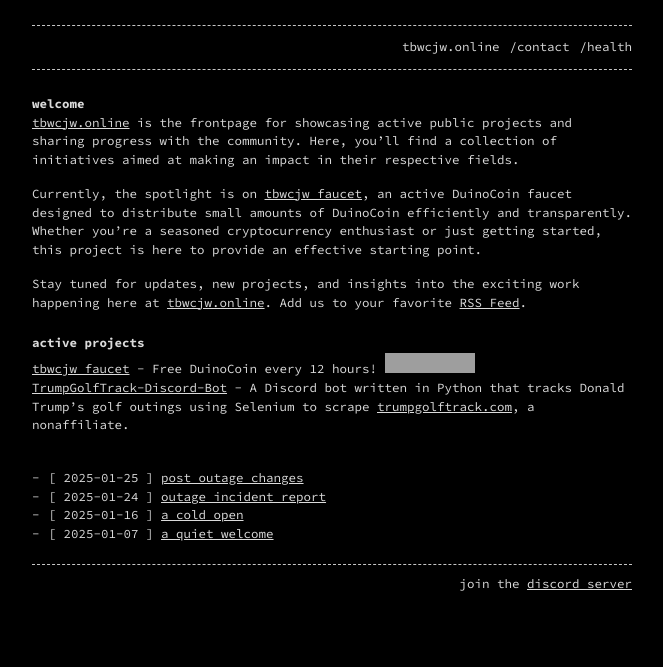
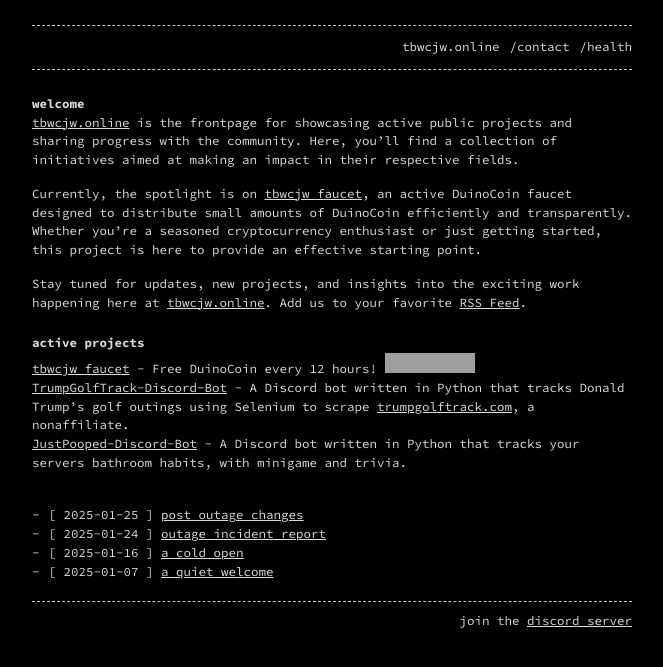
Before and after one commit to tbwcjw/tbwcjw, a Jekyll site: the page built from index.md, in a window 1280 px wide. Shown: the top 667 px of the page, without its empty margins (308-971 px from the left). Built offline with Jekyll 4.4.1, drawn with Linux system fonts in a browser that asks for light colours; grey boxes are pictures that could not be loaded.

Commit message:
Update index.md

```diff
--- a/index.md
+++ b/index.md
@@ -14,3 +14,4 @@ Stay tuned for updates, new projects, and insights into the exciting work happen
 # active projects
 [tbwcjw faucet](https://faucet.tbwcjw.online/) - Free DuinoCoin every 12 hours! ![uptime percentage](https://img.shields.io/badge/dynamic/json?url=https%3A%2F%2Fraw.githubusercontent.com%2Ftbwcjw%2Fhealth.tbwcjw.online%2Frefs%2Fheads%2Fmaster%2Fapi%2Ffaucet-tbwcjw-online%2Fuptime.json&query=%24.message&label=uptime&color=mediumgreen)
 [TrumpGolfTrack-Discord-Bot](https://github.com/tbwcjw/TrumpGolfTrack-Discord-Bot) - A Discord bot written in Python that tracks Donald Trump's golf outings using Selenium to scrape [trumpgolftrack.com](https://trumpgolftrack.com/), a nonaffiliate.
+[JustPooped-Discord-Bot](https://github.com/tbwcjw/JustPooped-Discord-Bot) - A Discord bot written in Python that tracks your servers bathroom habits, with minigame and trivia.
```
